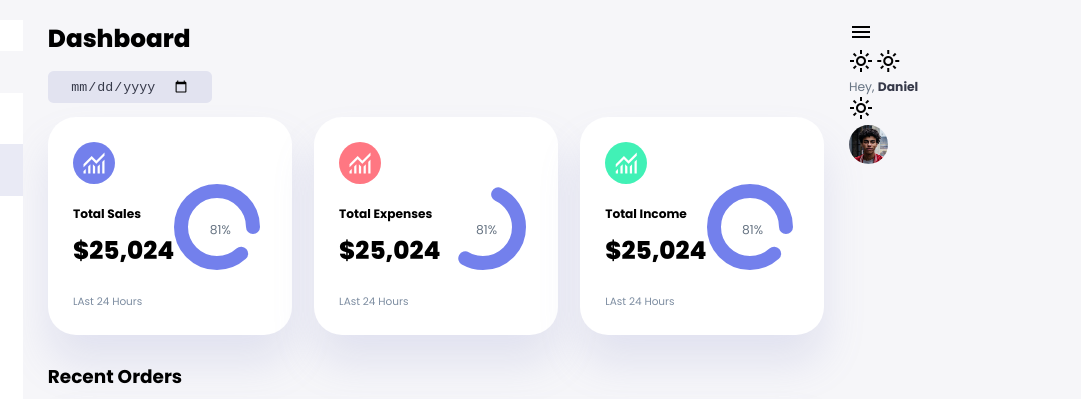
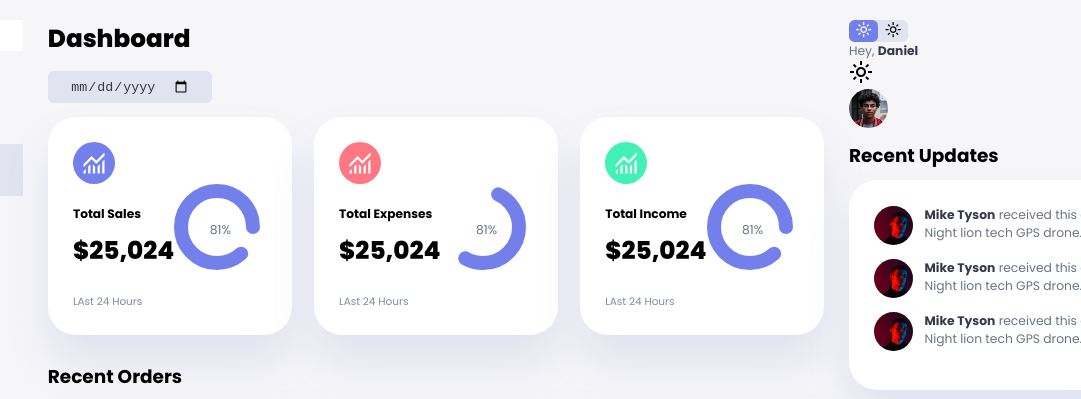
Before and after one commit to Ivan6801/Admin-Dashboard, a plain HTML site: page index.html in a window 1280 px wide. Shown: the top 399 px of the page, 199-1280 px from the left. Drawn offline with nearby package versions, Linux system fonts and the light colour scheme.

Commit message:
[ADD]: Right Section (Sales Analytics) Styles

```diff
--- a/css/style.css
+++ b/css/style.css
@@ -157,7 +157,6 @@ aside .close {
 /* ----------------------- SIDEBAR ------------------------- */
 
 aside .sidebar {
-  background: white;
   display: flex;
   flex-direction: column;
   height: 86vh;
@@ -385,3 +384,73 @@ main .recent-orders a {
 .right {
   margin-top: 1.4rem;
 }
+
+.right .top {
+  display: flex;
+  justify-content: end;
+  gap: 2rem;
+  background: gray;
+}
+
+.right .top button {
+  display: none;
+}
+
+.right .theme-toggler {
+  background: var(--color-light);
+  display: flex;
+  justify-content: space-around;
+  align-items: center;
+  height: 1.6rem;
+  width: 4.2rem;
+  cursor: pointer;
+  border-radius: var(--border-radius-1);
+}
+
+.right .theme-toggler span {
+  font-size: 1.2rem;
+  width: 50%;
+  height: 100%;
+  display: flex;
+  align-items: center;
+  justify-content: center;
+}
+
+.right .theme-toggler span.active {
+  background: var(--color-primary);
+  color: white;
+  border-radius: var(--border-radius-1);
+}
+
+.right .top .profile {
+  display: flex;
+  gap: 2rem;
+  text-align: right;
+}
+/* ----------------------- RECENT UPDATES ------------------------- */
+.right .recent-updates {
+  margin-top: 1rem;
+}
+
+.right .recent-updates h2 {
+  margin-bottom: 0.8rem;
+}
+
+.right .recent-updates .updates {
+  background: var(--color-white);
+  padding: var(--card-padding);
+  border-radius: var(--card-border-radius);
+  box-shadow: var(--box-shadow);
+  transition: all 300ms ease;
+}
+
+.right .recent-updates .updates:hover {
+  box-shadow: none;
+}
+
+.right .recent-updates .updates .update {
+  display: grid;
+  grid-template-columns: 2.6rem auto;
+  gap: 1rem;
+  margin-bottom: 1rem;
+}
--- a/index.html
+++ b/index.html
@@ -201,10 +201,12 @@
 
       <div class="right">
         <div class="top">
+          <button id="menu-btn">
             <span class="material-symbols-outlined"> menu </span>
+          </button>
         </div>
         <div class="theme-toggler">
-          <span class="material-symbols-outlined"> light_mode </span>
+          <span class="material-symbols-outlined active"> light_mode </span>
           <span class="material-symbols-outlined"> light_mode </span>
         </div>
         <div class="profile">
@@ -216,9 +218,8 @@
             <img src="./images/profile-1.jpg" alt="profile" />
           </div>
         </div>
-      </div>
         <!-- END OF TOP -->
-      <div class="recet-updates">
+        <div class="recent-updates">
           <h2>Recent Updates</h2>
           <div class="updates">
             <div class="update">
@@ -257,5 +258,6 @@
           </div>
         </div>
       </div>
+    </div>
   </body>
 </html>
```
Lines whose indentation alone changed are shown as unchanged.
